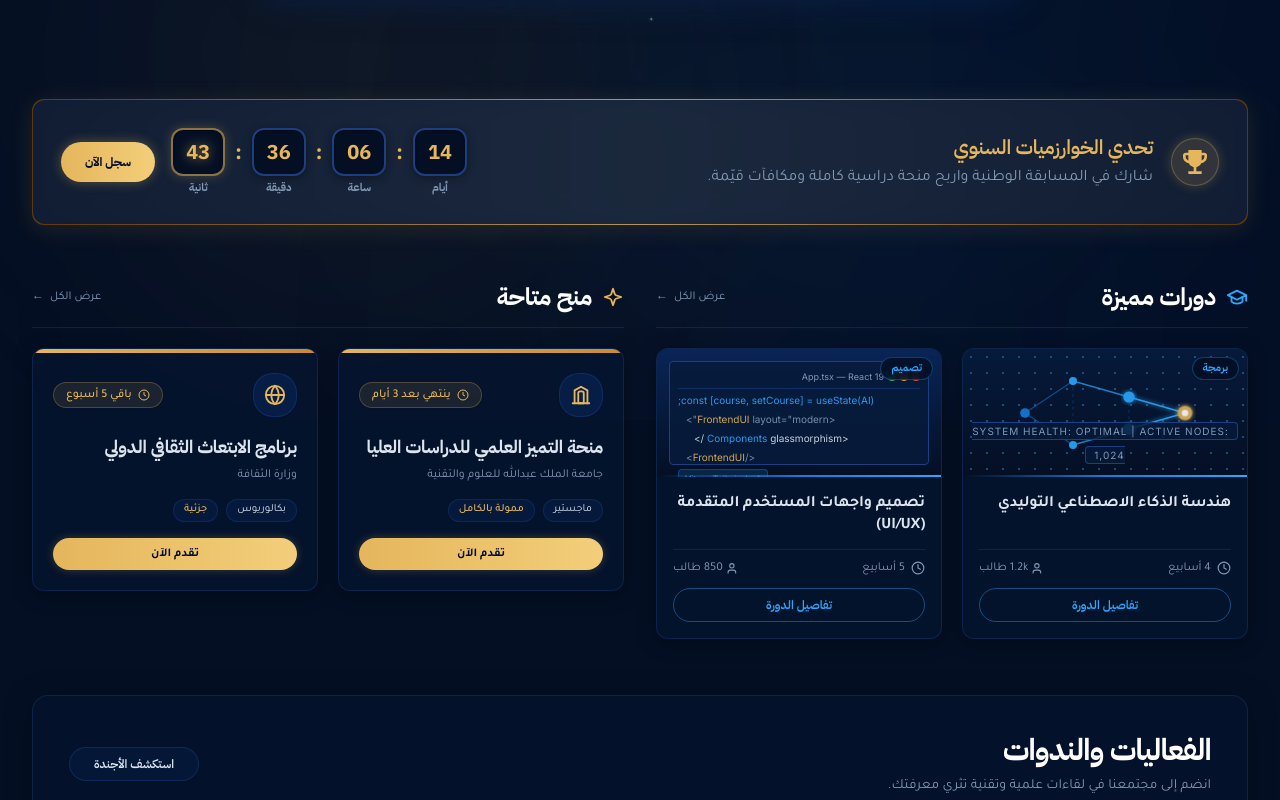
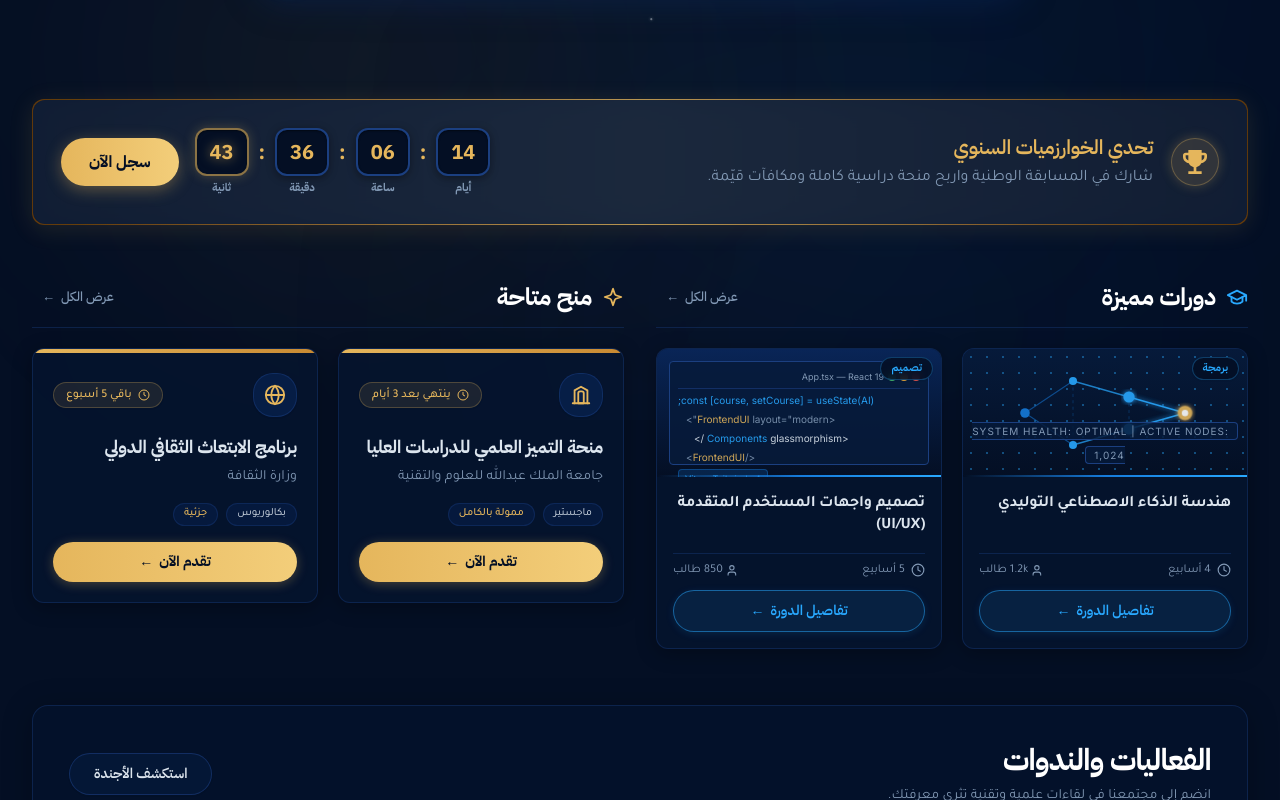
Before and after one commit to Khawarizm-Academy/Khawarizm-Academy, a React (Vite) app in the folder frontend/: page / in a window 1280 px wide. Shown: the part 380-1180 px from the top of the page. Built offline with nearby package versions, Linux system fonts and the light colour scheme.

Commit message:
Update UI: fitting buttons size and actions to be seen

```diff
--- a/frontend/src/features/home/components/TwinPillarRails.tsx
+++ b/frontend/src/features/home/components/TwinPillarRails.tsx
@@ -33,7 +33,7 @@ export const TwinPillarRails: React.FC<TwinPillarRailsProps> = ({
             </div>
             <button
               onClick={onViewAllCourses}
-              className="text-xs text-[#29A9FF] hover:underline flex items-center gap-1 font-['Tajawal'] cursor-pointer"
+              className="text-xs sm:text-[13px] font-semibold text-[#29A9FF] hover:underline flex items-center gap-1 font-['IBM_Plex_Sans_Arabic'] cursor-pointer py-1 px-2 rounded-md hover:bg-[#29A9FF]/10 transition-colors"
             >
               <span>عرض الكل</span>
               <span>←</span>
@@ -41,7 +41,7 @@ export const TwinPillarRails: React.FC<TwinPillarRailsProps> = ({
           </div>
 
           {/* Horizontal Swipeable Card Row */}
-          <div className="flex items-center gap-4 overflow-x-auto pb-3 pt-1 -mx-4 px-4 no-scrollbar scroll-smooth">
+          <div className="flex items-stretch gap-4 overflow-x-auto pb-4 pt-1 -mx-4 px-4 no-scrollbar scroll-smooth">
             {courses.map((course) => (
               <CourseCard key={course.id} course={course} layout="mobile" />
             ))}
@@ -59,7 +59,7 @@ export const TwinPillarRails: React.FC<TwinPillarRailsProps> = ({
             </div>
             <button
               onClick={onViewAllScholarships}
-              className="text-xs text-[#E5B65C] hover:underline flex items-center gap-1 font-['Tajawal'] cursor-pointer"
+              className="text-xs sm:text-[13px] font-semibold text-[#E5B65C] hover:underline flex items-center gap-1 font-['IBM_Plex_Sans_Arabic'] cursor-pointer py-1 px-2 rounded-md hover:bg-[#E5B65C]/10 transition-colors"
             >
               <span>عرض الكل</span>
               <span>←</span>
@@ -67,7 +67,7 @@ export const TwinPillarRails: React.FC<TwinPillarRailsProps> = ({
           </div>
 
           {/* Horizontal Swipeable Card Row */}
-          <div className="flex items-center gap-4 overflow-x-auto pb-3 pt-1 -mx-4 px-4 no-scrollbar scroll-smooth">
+          <div className="flex items-stretch gap-4 overflow-x-auto pb-4 pt-1 -mx-4 px-4 no-scrollbar scroll-smooth">
             {scholarships.map((scholarship) => (
               <ScholarshipCard key={scholarship.id} scholarship={scholarship} layout="mobile" />
             ))}
@@ -98,7 +98,7 @@ export const TwinPillarRails: React.FC<TwinPillarRailsProps> = ({
 
           <button
             onClick={onViewAllCourses}
-            className="text-xs text-[#8299B5] hover:text-[#29A9FF] flex items-center gap-1.5 font-['Tajawal'] transition-colors cursor-pointer group"
+            className="text-xs sm:text-[13px] text-[#8299B5] hover:text-[#29A9FF] flex items-center gap-1.5 font-['IBM_Plex_Sans_Arabic'] font-medium py-1 px-2.5 rounded-lg hover:bg-[#1B3F80]/30 transition-all cursor-pointer group"
           >
             <span>عرض الكل</span>
             <span className="transition-transform duration-200 group-hover:-translate-x-1">←</span>
@@ -106,7 +106,7 @@ export const TwinPillarRails: React.FC<TwinPillarRailsProps> = ({
         </div>
 
         {/* 2-Card Grid */}
-        <div className="grid grid-cols-1 sm:grid-cols-2 gap-5">
+        <div className="grid grid-cols-1 sm:grid-cols-2 gap-5 items-stretch">
           {courses.slice(0, 2).map((course) => (
             <CourseCard key={course.id} course={course} layout="desktop" />
           ))}
@@ -128,7 +128,7 @@ export const TwinPillarRails: React.FC<TwinPillarRailsProps> = ({
 
           <button
             onClick={onViewAllScholarships}
-            className="text-xs text-[#8299B5] hover:text-[#E5B65C] flex items-center gap-1.5 font-['Tajawal'] transition-colors cursor-pointer group"
+            className="text-xs sm:text-[13px] text-[#8299B5] hover:text-[#E5B65C] flex items-center gap-1.5 font-['IBM_Plex_Sans_Arabic'] font-medium py-1 px-2.5 rounded-lg hover:bg-[#1B3F80]/30 transition-all cursor-pointer group"
           >
             <span>عرض الكل</span>
             <span className="transition-transform duration-200 group-hover:-translate-x-1">←</span>
@@ -136,7 +136,7 @@ export const TwinPillarRails: React.FC<TwinPillarRailsProps> = ({
         </div>
 
         {/* 2-Card Grid */}
-        <div className="grid grid-cols-1 sm:grid-cols-2 gap-5">
+        <div className="grid grid-cols-1 sm:grid-cols-2 gap-5 items-stretch">
           {scholarships.slice(0, 2).map((scholarship) => (
             <ScholarshipCard key={scholarship.id} scholarship={scholarship} layout="desktop" />
           ))}
--- a/frontend/src/shared/components/Banners/CompetitionBanner.tsx
+++ b/frontend/src/shared/components/Banners/CompetitionBanner.tsx
@@ -208,7 +208,7 @@ export const CompetitionBanner: React.FC<CompetitionBannerProps> = ({
           {/* Button "سجل الآن" */}
           <button
             onClick={onRegister}
-            className="px-6 py-3 rounded-full bg-gradient-to-r from-[#E5B65C] to-[#F3CE7A] hover:brightness-110 active:scale-95 text-[#040F24] font-bold text-xs font-['IBM_Plex_Sans_Arabic'] shadow-[0_0_12px_rgba(229,182,92,0.35)] hover:shadow-[0_0_20px_rgba(229,182,92,0.55)] transition-all cursor-pointer shrink-0 whitespace-nowrap"
+            className="px-7 py-3 rounded-full bg-gradient-to-r from-[#E5B65C] to-[#F3CE7A] hover:brightness-110 active:scale-95 text-[#040F24] font-bold text-sm sm:text-base font-['IBM_Plex_Sans_Arabic'] shadow-[0_4px_16px_rgba(229,182,92,0.35)] hover:shadow-[0_6px_24px_rgba(229,182,92,0.55)] transition-all cursor-pointer shrink-0 whitespace-nowrap"
           >
             {competition.actionText}
           </button>
--- a/frontend/src/shared/components/Cards/CourseCard.tsx
+++ b/frontend/src/shared/components/Cards/CourseCard.tsx
@@ -17,10 +17,11 @@ export const CourseCard: React.FC<CourseCardProps> = ({
 
   return (
     <div
-      className={`group relative bg-[#061A3A]/40 backdrop-blur-md rounded-xl border border-[#1B3F80]/40 hover:border-[#29A9FF]/50 shadow-[0_4px_20px_rgba(0,0,0,0.30)] hover:shadow-[0_12px_36px_rgba(0,0,0,0.55),0_0_20px_rgba(41,169,255,0.18)] hover:-translate-y-1 transition-all duration-300 flex flex-col overflow-hidden cursor-pointer ${
-        isMobile ? 'w-64 h-64 shrink-0' : 'w-full'
+      className={`group relative bg-[#061A3A]/40 backdrop-blur-md rounded-xl border border-[#1B3F80]/40 hover:border-[#29A9FF]/50 shadow-[0_4px_20px_rgba(0,0,0,0.30)] hover:shadow-[0_12px_36px_rgba(0,0,0,0.55),0_0_20px_rgba(41,169,255,0.18)] hover:-translate-y-1 transition-all duration-300 flex flex-col justify-between overflow-hidden cursor-pointer ${
+        isMobile ? 'w-64 sm:w-72 shrink-0 min-h-[295px]' : 'w-full h-full'
       }`}
     >
+      <div>
         {/* Media Thumbnail Container with Smooth Scale on Card Hover */}
         <div className="relative w-full h-32 bg-[#092557]/60 overflow-hidden">
           <CourseThumbnail type={course.thumbnailType} />
@@ -35,14 +36,15 @@ export const CourseCard: React.FC<CourseCardProps> = ({
         </div>
 
         {/* Content Body */}
-      <div className="p-4 flex-1 flex flex-col justify-between">
-        <div>
+        <div className="p-4">
           <h4 className="text-base font-semibold text-[#DCE5EE] group-hover:text-white line-clamp-2 leading-snug font-['Tajawal'] text-right transition-colors">
             {course.title}
           </h4>
         </div>
+      </div>
 
-        <div className="mt-3 pt-2.5 border-t border-[#1B3F80]/40">
+      <div className="px-4 pb-4">
+        <div className="pt-2 border-t border-[#1B3F80]/40">
           <div className="flex items-center justify-between text-xs text-[#8299B5] font-['Tajawal'] mb-3">
             {/* Duration with Clock Icon */}
             <div className="flex items-center gap-1.5">
@@ -75,18 +77,17 @@ export const CourseCard: React.FC<CourseCardProps> = ({
             )}
           </div>
 
-          {/* Action Button (Desktop Only per Figma design: rounded-full outline button) */}
-          {!isMobile && (
+          {/* Action Button: Balanced, accessible touch target with clear typography */}
           <button
             onClick={(e) => {
               e.stopPropagation();
               onDetails?.(course);
             }}
-              className="w-full py-2 px-3 rounded-full border border-[#29A9FF]/40 hover:border-[#29A9FF] hover:bg-[#29A9FF]/10 text-[#29A9FF] hover:text-white text-xs font-['IBM_Plex_Sans_Arabic'] font-semibold transition-all hover:scale-[1.01] active:scale-[0.99] cursor-pointer"
+            className="w-full py-2.5 px-4 rounded-full border border-[#29A9FF]/50 hover:border-[#29A9FF] bg-[#29A9FF]/10 hover:bg-[#29A9FF]/20 text-[#29A9FF] hover:text-white text-[13px] sm:text-sm font-semibold font-['IBM_Plex_Sans_Arabic'] transition-all duration-200 hover:scale-[1.01] active:scale-[0.98] cursor-pointer shadow-[0_2px_8px_rgba(41,169,255,0.12)] hover:shadow-[0_4px_14px_rgba(41,169,255,0.3)] flex items-center justify-center gap-1.5"
           >
-              تفاصيل الدورة
+            <span>تفاصيل الدورة</span>
+            <span className="text-sm transition-transform duration-200 group-hover:-translate-x-1">←</span>
           </button>
-          )}
         </div>
       </div>
     </div>
--- a/frontend/src/shared/components/Cards/ScholarshipCard.tsx
+++ b/frontend/src/shared/components/Cards/ScholarshipCard.tsx
@@ -17,7 +17,8 @@ export const ScholarshipCard: React.FC<ScholarshipCardProps> = ({
 
   if (isMobile) {
     return (
-      <div className="group w-64 h-64 shrink-0 bg-[#061A3A]/40 backdrop-blur-md rounded-xl border border-[#1B3F80]/40 hover:border-[#E5B65C]/50 shadow-[0_4px_20px_rgba(0,0,0,0.30)] hover:shadow-[0_12px_36px_rgba(0,0,0,0.55),0_0_20px_rgba(229,182,92,0.18)] hover:-translate-y-1 transition-all duration-300 flex flex-col overflow-hidden cursor-pointer">
+      <div className="group w-64 sm:w-72 shrink-0 min-h-[295px] bg-[#061A3A]/40 backdrop-blur-md rounded-xl border border-[#1B3F80]/40 hover:border-[#E5B65C]/50 shadow-[0_4px_20px_rgba(0,0,0,0.30)] hover:shadow-[0_12px_36px_rgba(0,0,0,0.55),0_0_20px_rgba(229,182,92,0.18)] hover:-translate-y-1 transition-all duration-300 flex flex-col justify-between overflow-hidden cursor-pointer">
+        <div>
           {/* Mobile Media Thumbnail */}
           <div className="relative w-full h-32 bg-[#092557]/60 overflow-hidden">
             <ScholarshipThumbnail type={scholarship.thumbnailType} />
@@ -37,12 +38,15 @@ export const ScholarshipCard: React.FC<ScholarshipCardProps> = ({
           </div>
 
           {/* Content Body */}
-        <div className="p-4 flex-1 flex flex-col justify-between">
+          <div className="p-4">
             <h4 className="text-base font-semibold text-[#DCE5EE] group-hover:text-white line-clamp-2 leading-snug font-['Tajawal'] text-right transition-colors">
               {scholarship.title}
             </h4>
+          </div>
+        </div>
 
-          <div className="pt-2.5 border-t border-[#1B3F80]/40 flex items-center justify-between text-xs font-['Tajawal']">
+        <div className="px-4 pb-4">
+          <div className="pt-2 border-t border-[#1B3F80]/40 flex items-center justify-between text-xs font-['Tajawal'] mb-3">
             {/* Location with Pin */}
             <div className="flex items-center gap-1 text-[#8299B5]">
               <svg width="12" height="14" viewBox="0 0 24 24" fill="none" stroke="currentColor" strokeWidth="2" strokeLinecap="round" strokeLinejoin="round">
@@ -57,6 +61,18 @@ export const ScholarshipCard: React.FC<ScholarshipCardProps> = ({
               {scholarship.coverage}
             </span>
           </div>
+
+          {/* Action Button: Balanced and accessible */}
+          <button
+            onClick={(e) => {
+              e.stopPropagation();
+              onApply?.(scholarship);
+            }}
+            className="w-full py-2.5 px-4 rounded-full bg-gradient-to-r from-[#E5B65C] to-[#F3CE7A] hover:brightness-110 active:scale-[0.98] text-[#040F24] text-[13px] font-bold font-['IBM_Plex_Sans_Arabic'] shadow-[0_2px_10px_rgba(229,182,92,0.3)] transition-all cursor-pointer flex items-center justify-center gap-1.5"
+          >
+            <span>تقدم الآن</span>
+            <span className="text-sm">←</span>
+          </button>
         </div>
       </div>
     );
@@ -64,7 +80,7 @@ export const ScholarshipCard: React.FC<ScholarshipCardProps> = ({
 
   // Desktop Card Variant matching Figma Desktop Design
   return (
-    <div className="group w-full bg-[#061A3A]/40 backdrop-blur-md rounded-xl border border-[#1B3F80]/40 hover:border-[#E5B65C]/50 shadow-[0_4px_20px_rgba(0,0,0,0.30)] hover:shadow-[0_12px_36px_rgba(0,0,0,0.55),0_0_20px_rgba(229,182,92,0.18)] hover:-translate-y-1 transition-all duration-300 flex flex-col justify-between overflow-hidden cursor-pointer">
+    <div className="group w-full h-full bg-[#061A3A]/40 backdrop-blur-md rounded-xl border border-[#1B3F80]/40 hover:border-[#E5B65C]/50 shadow-[0_4px_20px_rgba(0,0,0,0.30)] hover:shadow-[0_12px_36px_rgba(0,0,0,0.55),0_0_20px_rgba(229,182,92,0.18)] hover:-translate-y-1 transition-all duration-300 flex flex-col justify-between overflow-hidden cursor-pointer">
       {/* Top Accent Bar in Warm Gold matching Figma Layer 'Top Accent Bar' */}
       <div className="w-full h-1 bg-gradient-to-r from-[#E5B65C] to-[#C88A32]" />
 
@@ -105,7 +121,7 @@ export const ScholarshipCard: React.FC<ScholarshipCardProps> = ({
           </h4>
 
           {/* Provider */}
-          <p className="text-xs text-[#8299B5] mb-4 font-['Tajawal'] text-right">
+          <p className="text-xs sm:text-sm text-[#8299B5] mb-4 font-['Tajawal'] text-right">
             {scholarship.provider}
           </p>
         </div>
@@ -123,15 +139,16 @@ export const ScholarshipCard: React.FC<ScholarshipCardProps> = ({
             </span>
           </div>
 
-          {/* Primary Gold Rounded-Full Button matching Figma design */}
+          {/* Primary Gold Rounded-Full Button: Balanced size */}
           <button
             onClick={(e) => {
               e.stopPropagation();
               onApply?.(scholarship);
             }}
-            className="w-full py-2 px-4 rounded-full bg-gradient-to-r from-[#E5B65C] to-[#F3CE7A] hover:brightness-110 active:scale-[0.99] text-[#040F24] text-xs font-bold font-['Tajawal'] shadow-[0_0_10px_rgba(229,182,92,0.25)] hover:shadow-[0_0_16px_rgba(229,182,92,0.45)] transition-all cursor-pointer"
+            className="w-full py-2.5 px-4 rounded-full bg-gradient-to-r from-[#E5B65C] to-[#F3CE7A] hover:brightness-110 active:scale-[0.98] text-[#040F24] text-[13px] sm:text-sm font-bold font-['IBM_Plex_Sans_Arabic'] shadow-[0_2px_12px_rgba(229,182,92,0.3)] hover:shadow-[0_4px_16px_rgba(229,182,92,0.45)] transition-all duration-200 cursor-pointer flex items-center justify-center gap-1.5"
           >
-            تقدم الآن
+            <span>تقدم الآن</span>
+            <span className="text-sm transition-transform duration-200 group-hover:-translate-x-1">←</span>
           </button>
         </div>
       </div>
--- a/frontend/src/shared/components/Events/EventSection.tsx
+++ b/frontend/src/shared/components/Events/EventSection.tsx
@@ -55,7 +55,7 @@ export const EventSection: React.FC<EventSectionProps> = ({
 
         <button
           onClick={onExploreAgenda}
-          className="px-6 py-2 rounded-full bg-[#061A3A]/80 hover:bg-[#092557] border border-[#1B3F80]/50 hover:border-[#29A9FF]/40 text-[#DCE5EE] hover:text-white text-xs font-['IBM_Plex_Sans_Arabic'] font-semibold transition-all hover:scale-105 active:scale-95 cursor-pointer shadow-xs"
+          className="px-6 py-2.5 rounded-full bg-[#061A3A]/80 hover:bg-[#092557] border border-[#1B3F80]/60 hover:border-[#29A9FF]/50 text-[#DCE5EE] hover:text-white text-sm font-['IBM_Plex_Sans_Arabic'] font-semibold transition-all hover:scale-105 active:scale-95 cursor-pointer shadow-xs"
         >
           استكشف الأجندة
         </button>
@@ -135,7 +135,7 @@ export const EventSection: React.FC<EventSectionProps> = ({
             {/* Horizontal Border Line inside Workshop card */}
             <div className="pt-4 mt-6 border-t border-[#1B3F80]/40 flex items-center justify-between text-xs font-['Tajawal']">
               <span className="text-[#8299B5] font-medium">{workshopEvent.date}</span>
-              <button className="text-[#29A9FF] hover:text-white font-semibold flex items-center gap-1.5 transition-colors cursor-pointer group">
+              <button className="text-sm text-[#29A9FF] hover:text-white font-semibold flex items-center gap-1.5 transition-colors cursor-pointer group py-1 px-2.5 rounded-md hover:bg-[#29A9FF]/10">
                 <span>تسجيل</span>
                 <span className="transition-transform duration-200 group-hover:-translate-x-1">←</span>
               </button>
```
Lines whose indentation alone changed are shown as unchanged.
